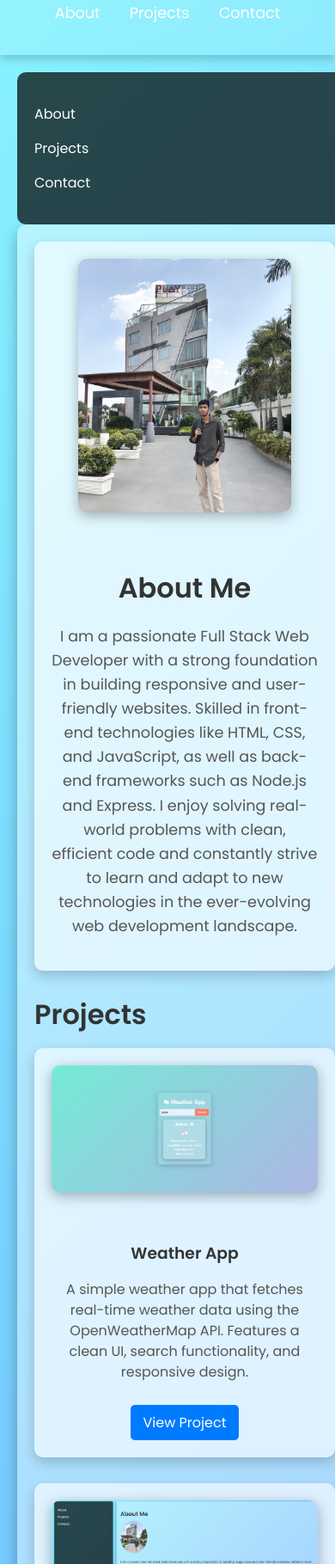
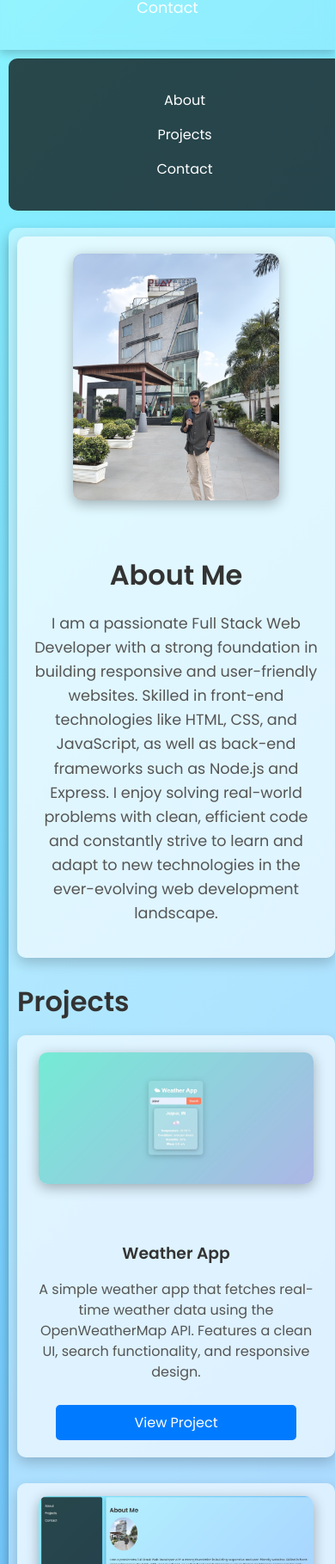
Before and after one commit to Satyanarayan2886/personal-portfolio, a plain HTML site: page index.html in a window 390 px wide. Shown: the part 181-2000 px from the top of the page at 86% size. Drawn offline with Linux system fonts and the light colour scheme.

Commit message:
Update style.css

```diff
--- a/style.css
+++ b/style.css
@@ -5,6 +5,7 @@ body {
   padding: 0;
   background: linear-gradient(135deg, #89f7fe, #66a6ff);
   color: #333;
+  cursor: none;
 }
 
 /* Header */
@@ -40,8 +41,15 @@ header nav ul li a {
 }
 
 header nav ul li a:hover {
-  color: #ffdd00;
+  color: #0ea5e9; /* sky blue */
 }
+
+header nav ul li a:hover {
+  color: #0ea5e9;
+  text-shadow: 0 0 8px #0ea5e9;
+  cursor: pointer;
+}
+
 
 /* Content Wrapper */
 .content-wrapper {
@@ -137,29 +145,83 @@ footer {
   margin-top: 20px;
   border-radius: 10px;
 }
-/* Responsive Styles */
+/* ✅ Responsive Design for Mobile Devices */
 @media (max-width: 768px) {
   .content-wrapper {
     flex-direction: column;
+    padding: 10px;
   }
 
   .sidebar {
     width: 100%;
-    position: relative;
+    margin-right: 0;
+    margin-bottom: 20px;
+    text-align: center;
   }
 
   .main-content {
     width: 100%;
+    padding: 10px;
   }
 
-  .project-gallery {
+  .project-container,
+  .project-container.reverse {
     flex-direction: column;
+    text-align: center;
+    align-items: center;
+    padding: 15px;
   }
 
-  .project-item {
+  .project-image img {
     width: 100%;
+    max-width: 320px;
+  }
+
+  .project-info {
+    padding-top: 10px;
+  }
+
+  .about-container {
+    flex-direction: column;
+    gap: 15px;
+    text-align: center;
+    padding: 15px;
+  }
+
+  .about-photo img {
+    width: 80%;
+    max-width: 300px;
+  }
+
+  header h1 {
+    font-size: 2rem;
+  }
+
+  header nav ul {
+    display: flex;
+    flex-direction: column;
+    gap: 10px;
+  }
+
+  header nav ul li {
+    margin: 0;
+  }
+
+  .btn {
+    width: 100%;
+    max-width: 250px;
+  }
+
+  footer {
+    font-size: 0.9rem;
+    padding: 10px;
+  }
+
+  .custom-cursor {
+    display: none; /* Hide glowing cursor on small screens (optional) */
   }
 }
+
 
 /* 🔥 Add these new animations and effects below */
 
@@ -310,3 +372,28 @@ html {
     width: 100%;
   }
 }
+/* Custom animated cursor styles */
+.custom-cursor {
+  width: 20px;
+  height: 20px;
+  border: 2px solid #0ea5e9;
+  border-radius: 50%;
+  position: fixed;
+  pointer-events: none;
+  z-index: 9999;
+  transform: translate(-50%, -50%);
+  transition: transform 0.1s ease;
+  animation: pulse 1.2s infinite;
+}
+
+@keyframes pulse {
+  0% {
+    box-shadow: 0 0 0 0 rgba(14, 165, 233, 0.4);
+  }
+  70% {
+    box-shadow: 0 0 0 12px rgba(14, 165, 233, 0);
+  }
+  100% {
+    box-shadow: 0 0 0 0 rgba(14, 165, 233, 0);
+  }
+}
```
